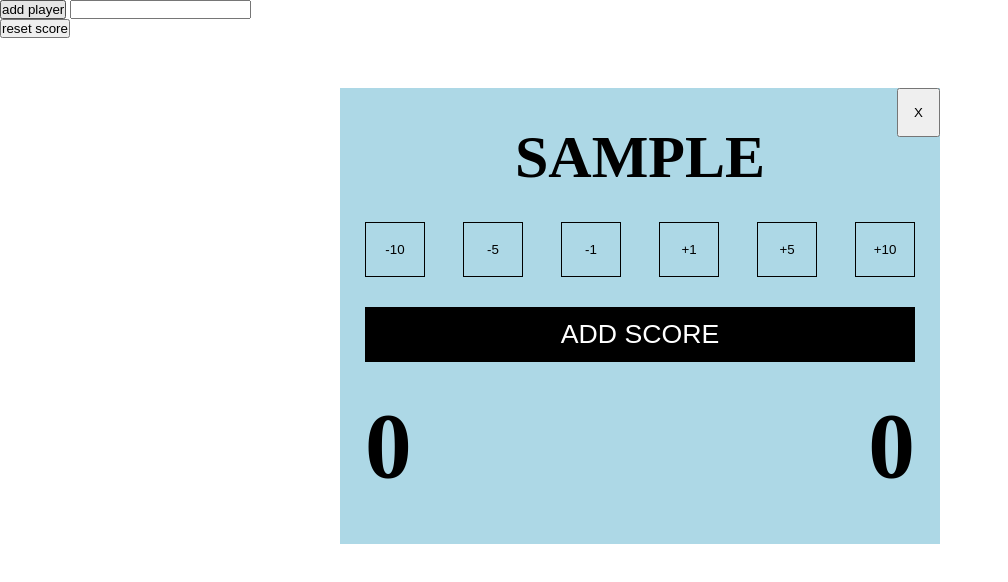
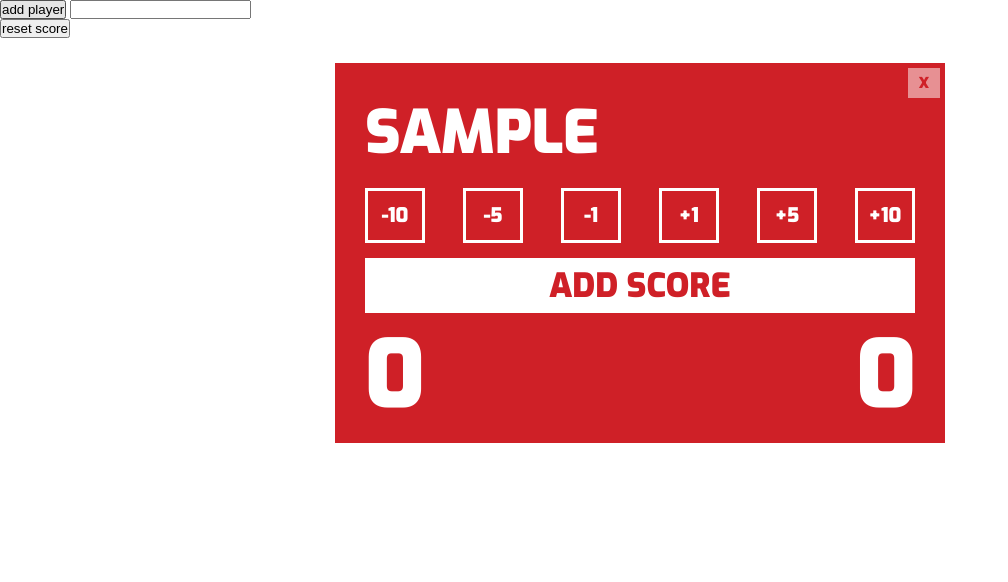
Before and after one commit to dalespiteri/scoreKeeper, a plain HTML site: page index.html in a window 1280 px wide. Both pictures are taken after typing "Sample" into the empty fields and a click on the button "add player". Shown: the whole page, without its empty margins (0-1008 px from the left). Drawn offline with Linux system fonts and the light colour scheme.

Commit message:
slide animation

```diff
--- a/style.css
+++ b/style.css
@@ -3,32 +3,70 @@
   padding: 0;
 }
 
-.playerBox * {
-  margin: 10px 0;
-}
-
 h1 {
   font-size: 45pt;
   text-transform: uppercase;
-  text-align: center;
+  text-align: left;
+  letter-spacing: -1px;
+  margin-bottom: 15px;
+  color: white;
+}
+
+@keyframes slideIn {
+  from {
+    right: 100%;
+    opacity: 0;
+  }
+  to {
+    right: 0;
+    opacity: 1;
+  }
+}
+
+.slideInAni {
+  animation-name: slideIn;
+  animation-duration: 750ms;
+  animation-iteration-count: 1;
+  animation-fill-mode: forwards;
 }
 
 .playerBox {
   max-width: 550px;
-  padding: 25px;
-  background-color: lightblue;
+  padding: 25px 25px 0 25px;
+  background-color: #cf2027;
   display: flex;
   flex-direction: column;
-  margin: 50px auto;
+  margin: 25px auto;
   position: relative;
+  font-family: 'exo', sans-serif;
+  border: 5px solid #cf2027;
+}
+
+.playerBox button {
+  font-family: 'exo', sans-serif;
+  font-weight: 900;
 }
 
 .deleteButton {
   position: absolute;
+  width: 32px;
+  height: 30px;
+  font-size: 15px;
   right: 0;
   top: 0;
   margin: 0;
-  padding: 15px;
+  color: #cf2027;
+  background-color: white;
+  border: 0;
+  opacity: 0.5;
+  transition: all 200ms;
+}
+
+.deleteButton:hover {
+  opacity: 1;
+  width: 45px;
+  height: 40px;
+  font-size: 20px;
 }
 
 .scoreButtonDiv {
@@ -36,23 +74,31 @@ h1 {
   display: flex;
   flex-direction: row;
   justify-content: space-between;
+  margin-bottom: 15px;
 }
 
 .scoreAddButton {
   width: 60px;
   height: 55px;
+  font-size: 15pt;
   background-color: transparent;
-  border: 1px solid black;
+  border: 3px solid white;
+  color: white;
+}
+
+.scoreAddButton:hover {
+  background-color: white;
+  color: #cf2027;
 }
 
 .scoreAddTotalButton {
   width: 100%;
   height: 55px;
-  background-color: black;
+  background-color: white;
   border: none;
-  color: white;
+  color: #cf2027;
   text-transform: uppercase;
-  font-size: 20pt;
+  font-size: 25pt;
 }
 
 .scoreTotals {
@@ -63,4 +109,5 @@ h1 {
 
 .scoreTotals h1 {
   font-size: 70pt;
+  margin-bottom: 0;
 }
```
